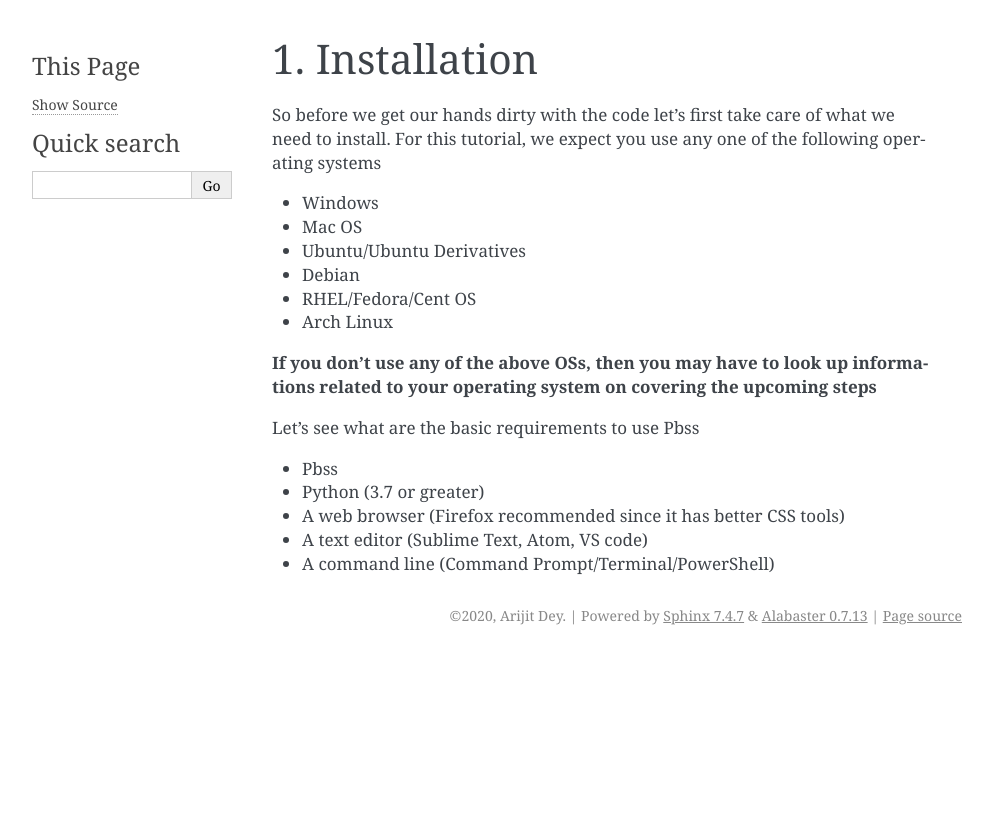
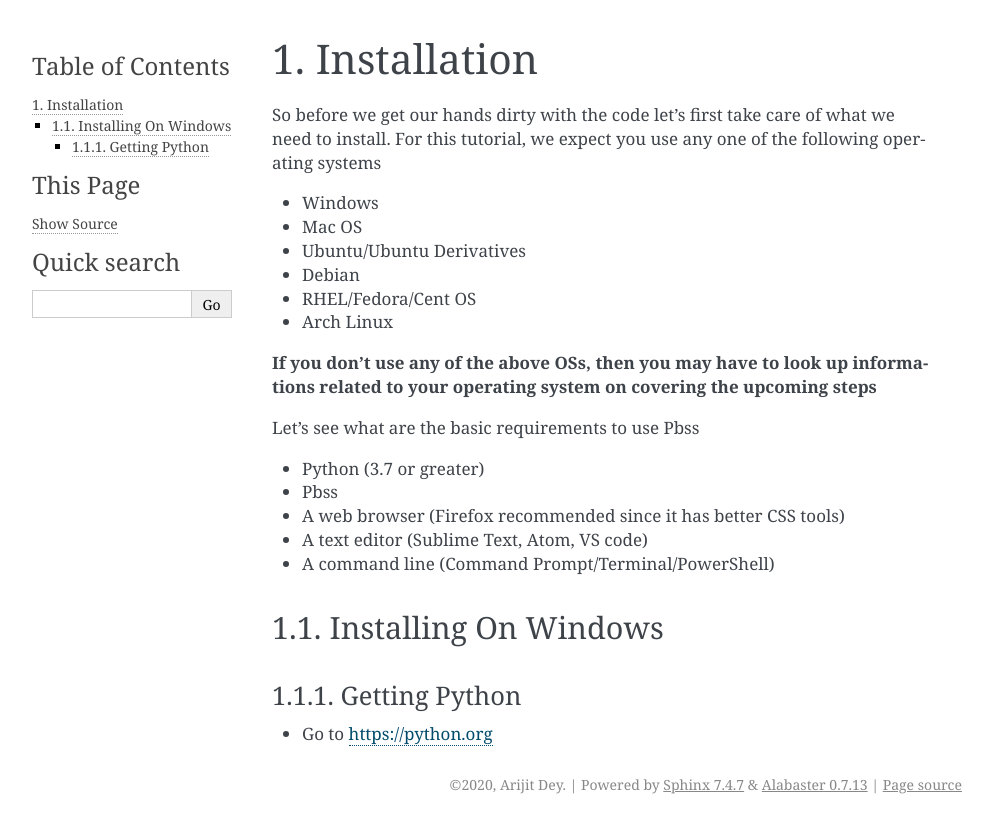
Before and after one commit to glyphpoch/pbss, a Sphinx documentation site: the page built from docs/pbss-styled/installing.rst, in a window 1280 px wide. Shown: the top 833 px of the page, without its empty margins (148-1141 px from the left). Built offline with Sphinx 7.4.7, drawn with Linux system fonts in a browser that asks for light colours.

Commit message:
Wrote more and fixed bug in contents

```diff
--- a/docs/pbss-styled/installing.rst
+++ b/docs/pbss-styled/installing.rst
@@ -13,8 +13,14 @@ So before we get our hands dirty with the code let's first take care of what we
 
 Let's see what are the basic requirements to use Pbss
 
+* Python (3.7 or greater)
 * Pbss
-* Python (3.7 or greater)
 * A web browser (Firefox recommended since it has better CSS tools)
 * A text editor (Sublime Text, Atom, VS code)
 * A command line (Command Prompt/Terminal/PowerShell)
+
+Installing On Windows
+---------------------
+Getting Python
+_______________
+* Go to `<https://python.org>`_
```
Also changed, not shown: docs/pbss-styled/contents.rst (+3 -4 lines).
